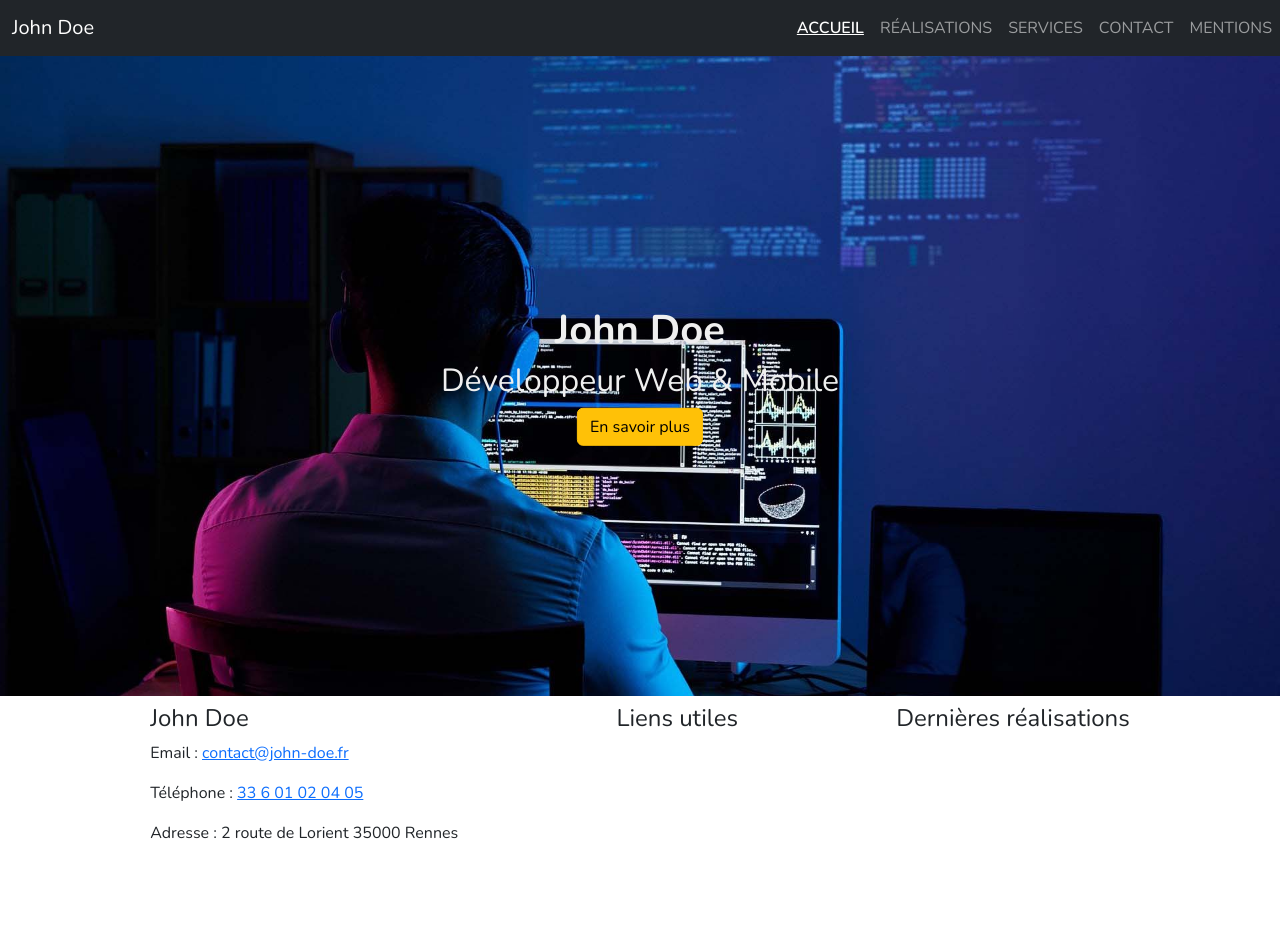
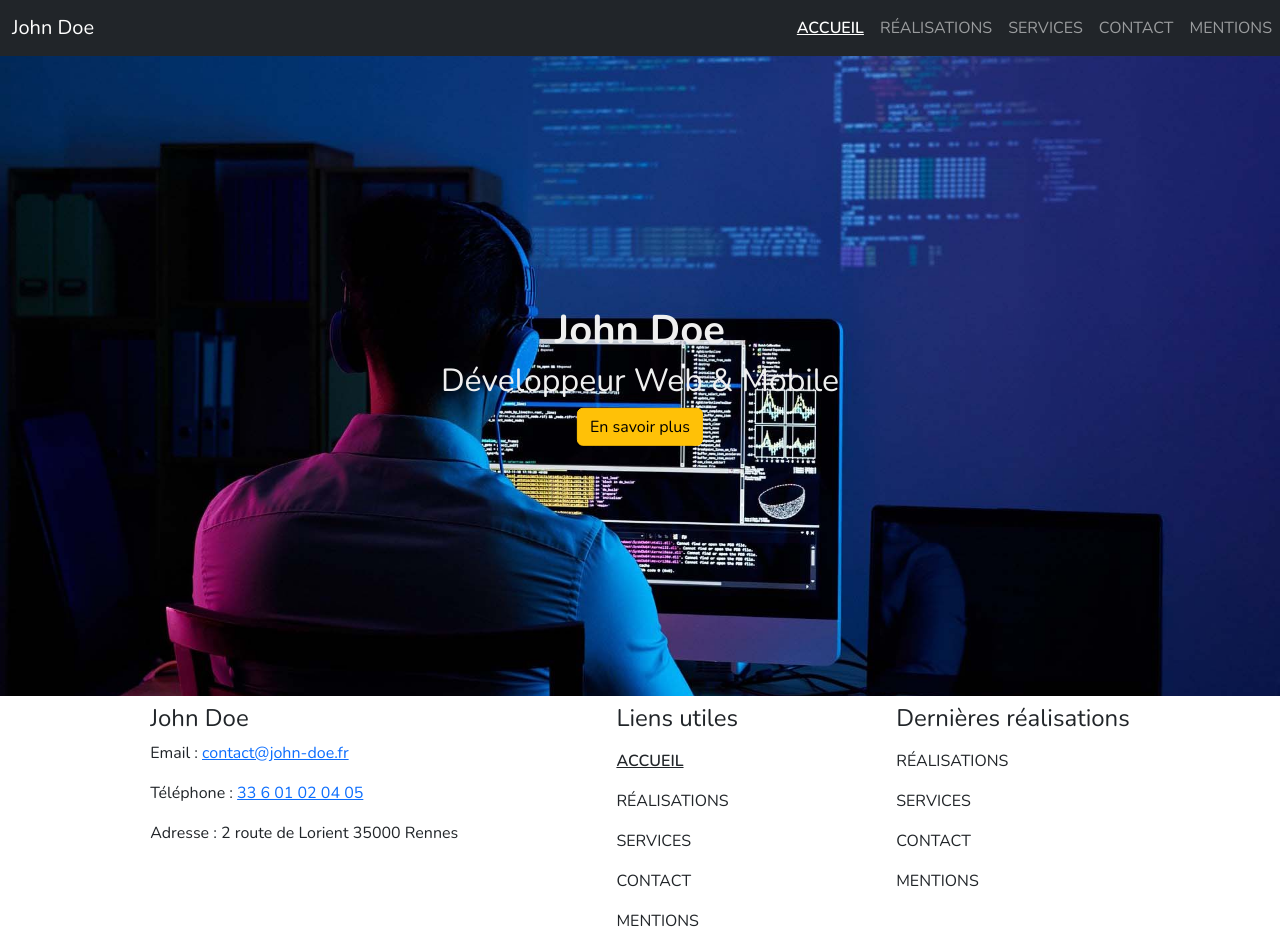
Before and after one commit to Adra-Awen/john-doe-portfolio, a React (Create React App) app: page / in a window 1280 px wide. Before the commit the page ends 869 px from the top, so only its background shows below. Built offline with nearby package versions, Linux system fonts and the light colour scheme.

Commit message:
add components into footer

```diff
--- a/src/composents/footer.jsx
+++ b/src/composents/footer.jsx
@@ -1,7 +1,9 @@
 import "../index.css";
 import InfosContact from "./infos-contact";
+import Menu from "./menu";
+import Projects from "./projects";
 
-function Footer () {
+function Footer() {
   return (
     <footer className="d-flex justify-content-evenly">
       <div className="d-flex flex-column p-2" id="footer-infos">
@@ -15,15 +17,22 @@ function Footer () {
           />
         </div>
       </div>
-            <div className="d-flex p-2" id="footer-link-pages">
+
+      <div className="d-flex flex-column p-2" id="footer-link-pages">
         <h4 className="footer-titl">Liens utiles</h4>
+        <div className="Menu-component">
+          <Menu variant="footer" />
         </div>
-            <div className="d-flex p-2" id="footer-last-projects">
+      </div>
+
+      <div className="d-flex flex-column p-2" id="footer-last-projects">
         <h4 className="footer-titl">Dernières réalisations</h4>
+        <div className="projects-component">
+          <Projects variant="footer" />
+        </div>
       </div>
     </footer>
-
-    )
+  );
 }
 
 export default Footer;
--- /dev/null
+++ b/src/composents/menu.jsx
@@ -0,0 +1,26 @@
+import "../index.css";
+import { NavLink } from "react-router-dom";
+
+function Menu({variant="navbar"}) {
+    return (
+        <ul className={`navbar-nav ${variant === "footer" ? "" : "me-auto mb-2 mb-lg-0"}`}>
+                    <li className="nav-item">
+                        <NavLink className="nav-link" to="/" end>Accueil</NavLink>
+                    </li>
+                    <li className="nav-item">
+                        <NavLink to="/realisations" className="nav-link">Réalisations</NavLink>
+                    </li>
+                    <li className="nav-item">
+                        <NavLink to="/services" className="nav-link">Services</NavLink>
+                    </li>
+                    <li className="nav-item">
+                        <NavLink to="/contact" className="nav-link">Contact</NavLink>
+                    </li>
+                    <li className="nav-item">
+                        <NavLink to="/mentions" className="nav-link">Mentions</NavLink>
+                    </li>
+                </ul>
+    )
+}
+
+export default Menu;
--- a/src/composents/navbar.jsx
+++ b/src/composents/navbar.jsx
@@ -1,4 +1,5 @@
 import "../index.css";
+import Menu from "./menu";
 import { NavLink } from "react-router-dom";
 
 function Navbar () {
@@ -13,21 +14,7 @@ function Navbar () {
             </div>
             <div className="collapse navbar-collapse" id="navbarSupportedContent">
                 <ul className="navbar-nav me-auto mb-2 mb-lg-0">
-                    <li className="nav-item">
-                        <NavLink className="nav-link" to="/" end>Accueil</NavLink>
-                    </li>
-                    <li className="nav-item">
-                        <NavLink to="/realisations" className="nav-link">Réalisations</NavLink>
-                    </li>
-                    <li className="nav-item">
-                        <NavLink to="/services" className="nav-link">Services</NavLink>
-                    </li>
-                    <li className="nav-item">
-                        <NavLink to="/contact" className="nav-link">Contact</NavLink>
-                    </li>
-                    <li className="nav-item">
-                        <NavLink to="/mentions" className="nav-link">Mentions</NavLink>
-                    </li>
+                    <Menu variant="navbar"/>
                 </ul>
             </div>
         </nav>
--- /dev/null
+++ b/src/composents/projects.jsx
@@ -0,0 +1,23 @@
+import "../index.css";
+import { NavLink } from "react-router-dom";
+
+function Projects({ variant }) {
+  return (
+    <ul className={`navbar-nav ${variant === "footer" ? "" : "me-auto mb-2 mb-lg-0"}`}>
+      <li className="nav-item">
+        <NavLink to="/realisations" className="nav-link">Réalisations</NavLink>
+      </li>
+      <li className="nav-item">
+        <NavLink to="/services" className="nav-link">Services</NavLink>
+      </li>
+      <li className="nav-item">
+        <NavLink to="/contact" className="nav-link">Contact</NavLink>
+      </li>
+      <li className="nav-item">
+        <NavLink to="/mentions" className="nav-link">Mentions</NavLink>
+      </li>
+    </ul>
+  );
+}
+
+export default Projects;
```
Lines whose indentation alone changed are shown as unchanged.
